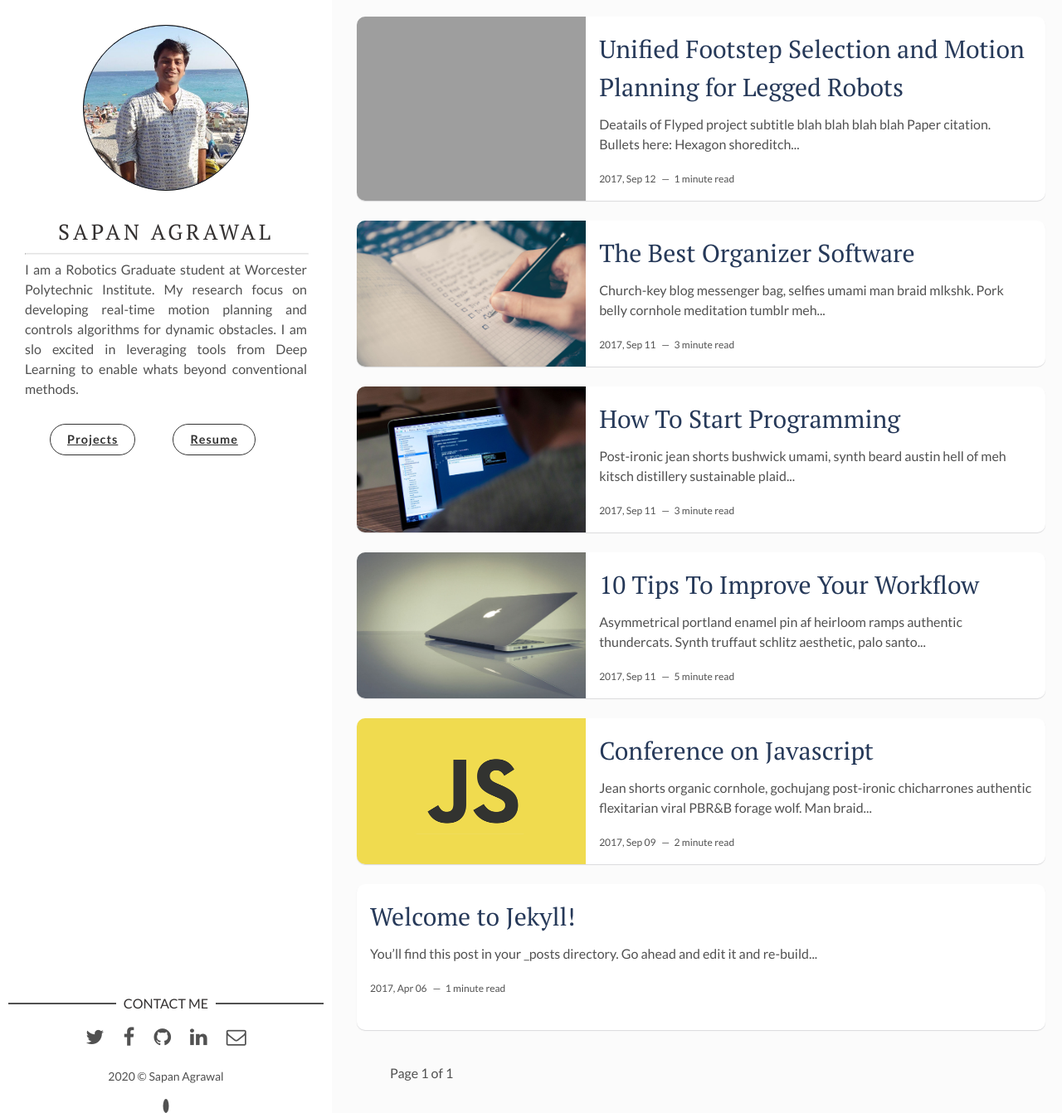
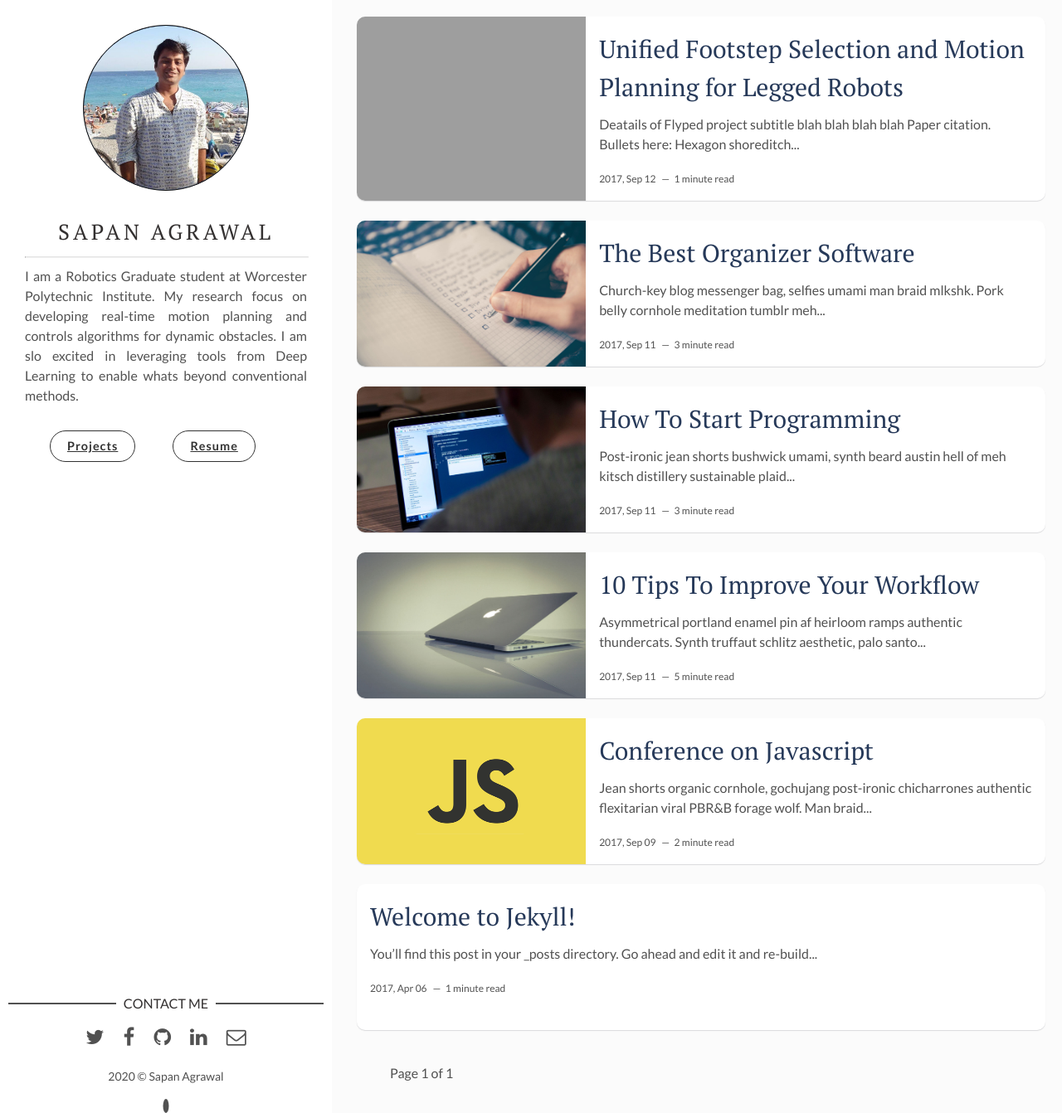
Before and after one commit to sapan-ostic/sapan-ostic.github.io, a Jekyll site: the page built from index.html, in a window 1280 px wide and 1342 px high. Shown: the whole window at 83% size. Built offline with Jekyll 4.4.1, drawn with Linux system fonts in a browser that asks for light colours; the list of posts is cut into pages by our own code.

Commit message:
site setting updated

```diff
--- a/assets/css/main.css
+++ b/assets/css/main.css
@@ -1001,7 +1001,7 @@ table tfoot td {
 
 .panel-cover__divider {
 	width: 100%;
-	margin: 6px auto;
+	margin: 10px auto;
   border-top: 1px solid rgba(0, 0, 0, 0.1); }
 
 .panel-cover__divider_post {
```
